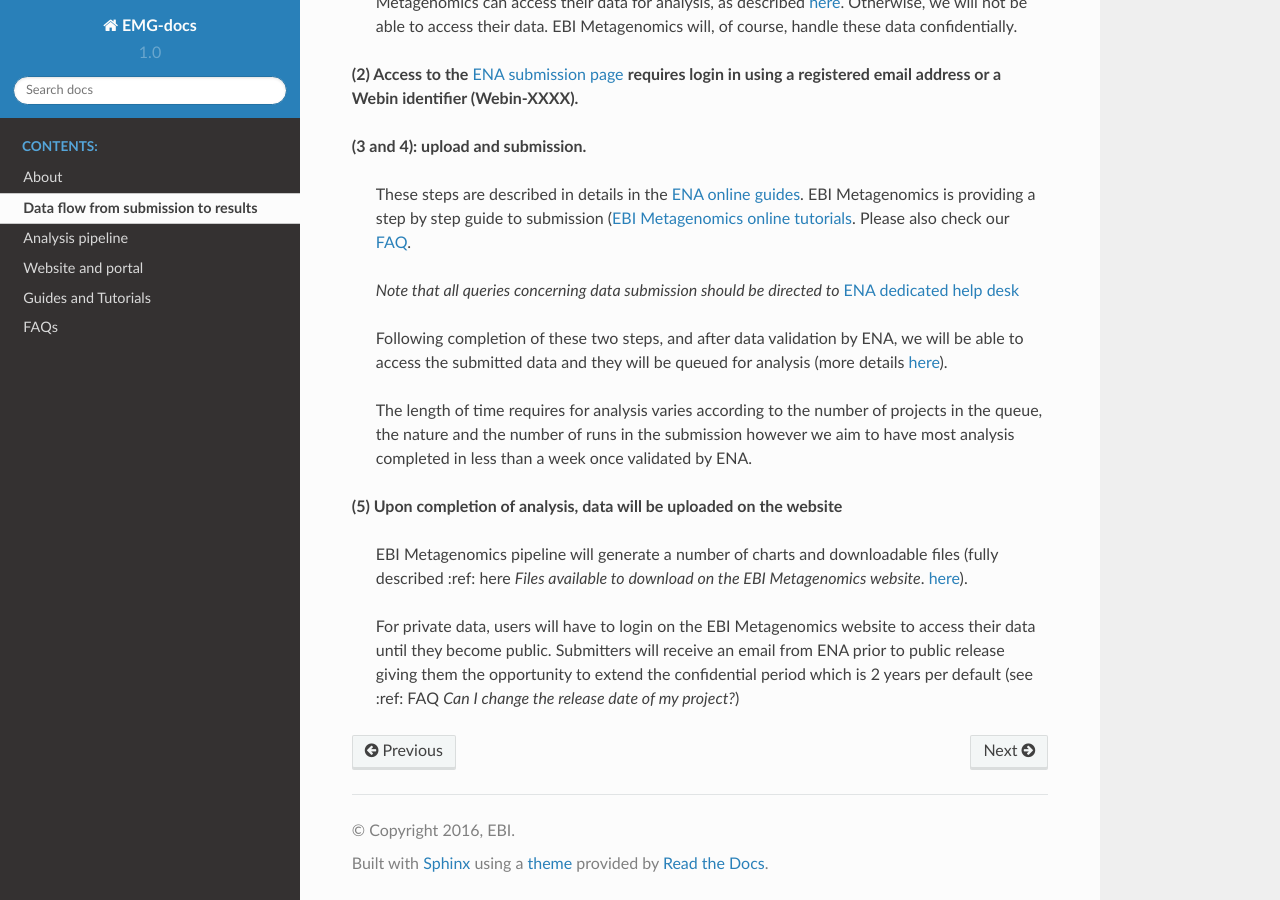
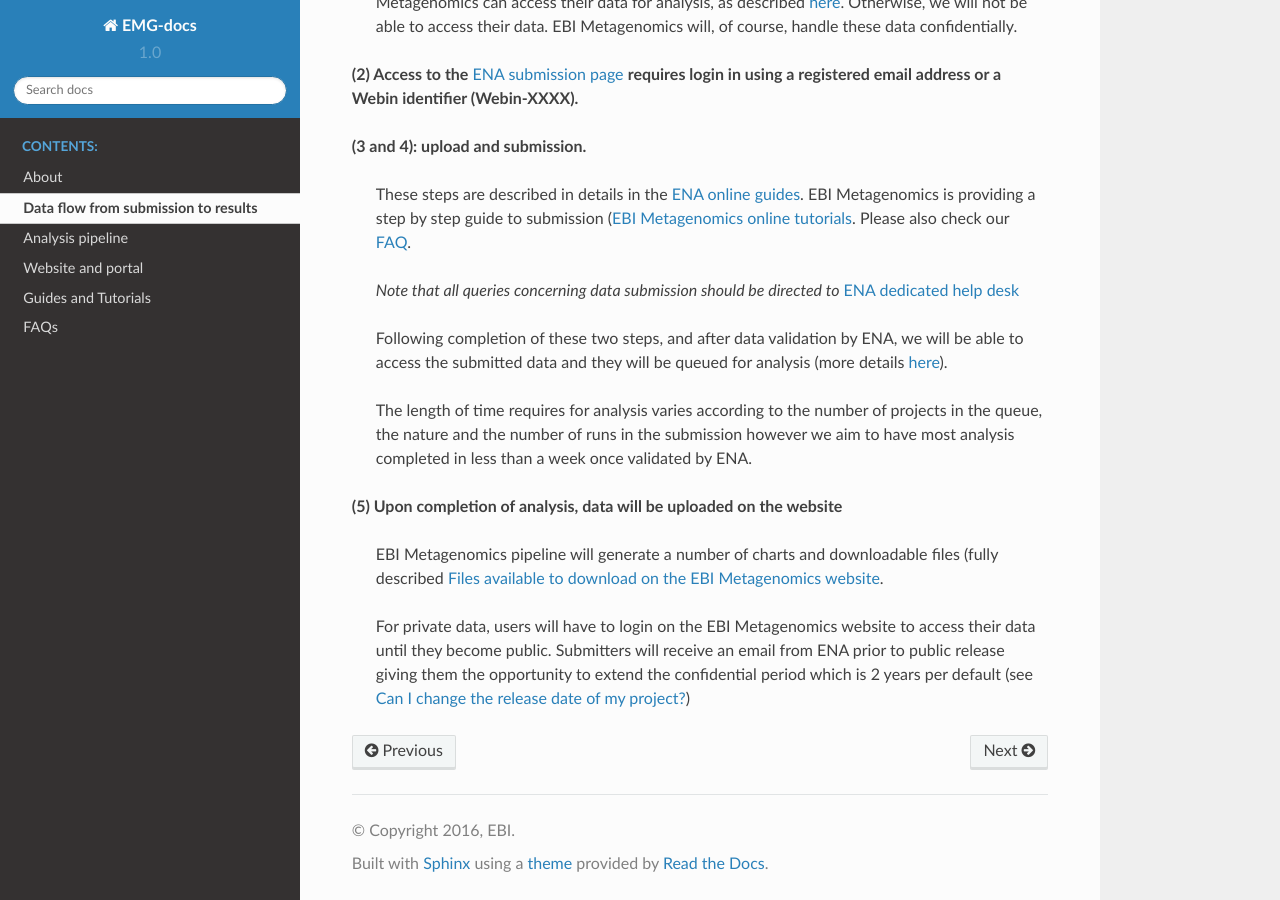
Before and after one commit to EBI-Metagenomics/EMG-docs, a Sphinx documentation site: the page built from docs/dataflow.rst, in a window 1280 px wide and 900 px high, scrolled down 1589 px. Built offline with Sphinx 7.4.7 and the Read the Docs theme 2.0.0, drawn with Linux system fonts in a browser that asks for light colours.

Commit message:
Update dataflow.rst

```diff
--- a/docs/dataflow.rst
+++ b/docs/dataflow.rst
@@ -25,7 +25,6 @@
 
 **(5) Upon completion of analysis, data will be uploaded on the website**
 
-   EBI Metagenomics pipeline will generate a number of charts and downloadable files (fully described :ref: here `Files available to download on the EBI Metagenomics website`.
-   `here <https://github.com/ProteinsWebTeam/EMG-docs/blob/master/docs/portal.rst>`_).
+   EBI Metagenomics pipeline will generate a number of charts and downloadable files (fully described :ref:`Files available to download on the EBI Metagenomics website`.
 
-   For private data, users will have to login on the EBI Metagenomics website to access their data until they become public. Submitters will receive an email from ENA prior to public release giving them the opportunity to extend the confidential period which is 2 years per default (see  :ref: FAQ `Can I change the release date of my project?`)
+   For private data, users will have to login on the EBI Metagenomics website to access their data until they become public. Submitters will receive an email from ENA prior to public release giving them the opportunity to extend the confidential period which is 2 years per default (see  :ref:`Can I change the release date of my project?`)
```
